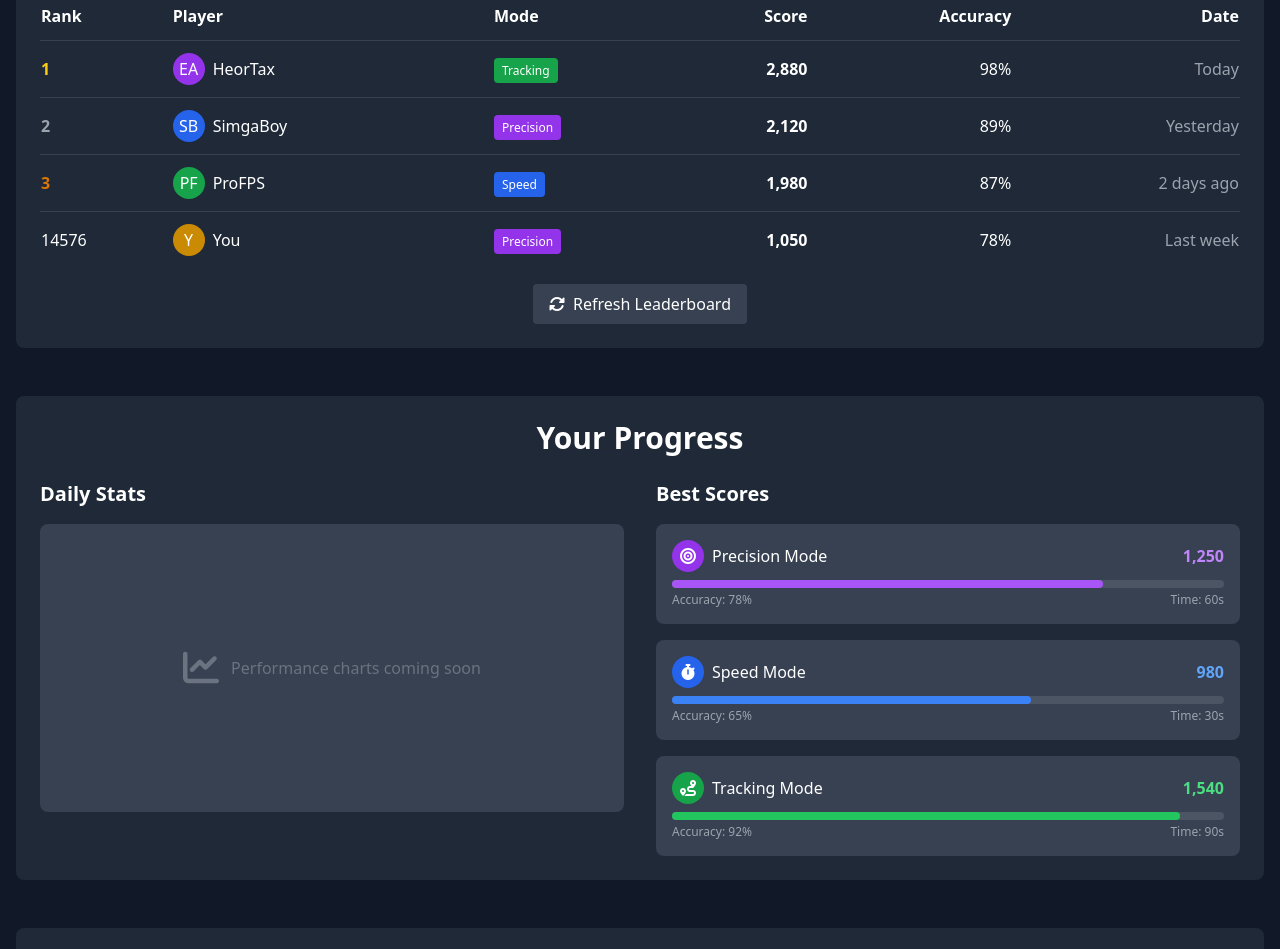
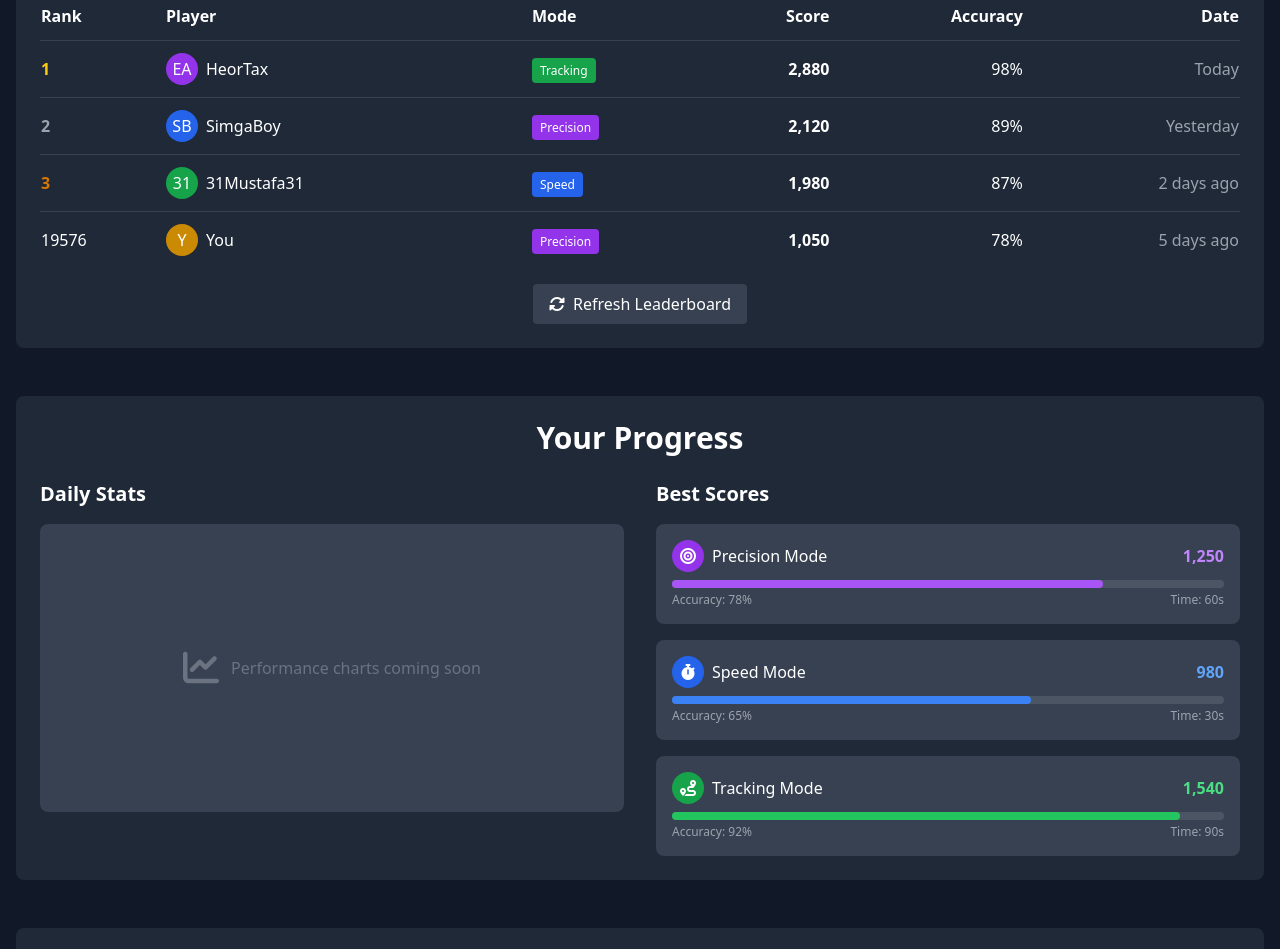
Before and after one commit to HeorTax/Aim-Trainer, a plain HTML site: page index.html in a window 1280 px wide. Shown: the part 1333-2282 px from the top of the page. Drawn offline with nearby package versions, Linux system fonts and the light colour scheme.

Commit message:
Update index.html

```diff
--- a/index.html
+++ b/index.html
@@ -332,9 +332,9 @@
                             <td class="py-3 text-amber-600 font-bold">3</td>
                             <td class="py-3 flex items-center">
                                 <div class="w-8 h-8 rounded-full bg-green-600 flex items-center justify-center mr-2">
-                                    <span>PF</span>
+                                    <span>31</span>
                                 </div>
-                                <span>ProFPS</span>
+                                <span>31Mustafa31</span>
                             </td>
                             <td class="py-3">
                                 <span class="px-2 py-1 bg-blue-600 rounded text-xs">Speed</span>
@@ -344,7 +344,7 @@
                             <td class="py-3 text-right text-gray-400">2 days ago</td>
                         </tr>
                         <tr class="leaderboard-item hover:bg-gray-700">
-                            <td class="py-3">14576</td>
+                            <td class="py-3">19576</td>
                             <td class="py-3 flex items-center">
                                 <div class="w-8 h-8 rounded-full bg-yellow-600 flex items-center justify-center mr-2">
                                     <span>Y</span>
@@ -356,7 +356,7 @@
                             </td>
                             <td class="py-3 text-right font-bold">1,050</td>
                             <td class="py-3 text-right">78%</td>
-                            <td class="py-3 text-right text-gray-400">Last week</td>
+                            <td class="py-3 text-right text-gray-400">5 days ago</td>
                         </tr>
                     </tbody>
                 </table>
```
